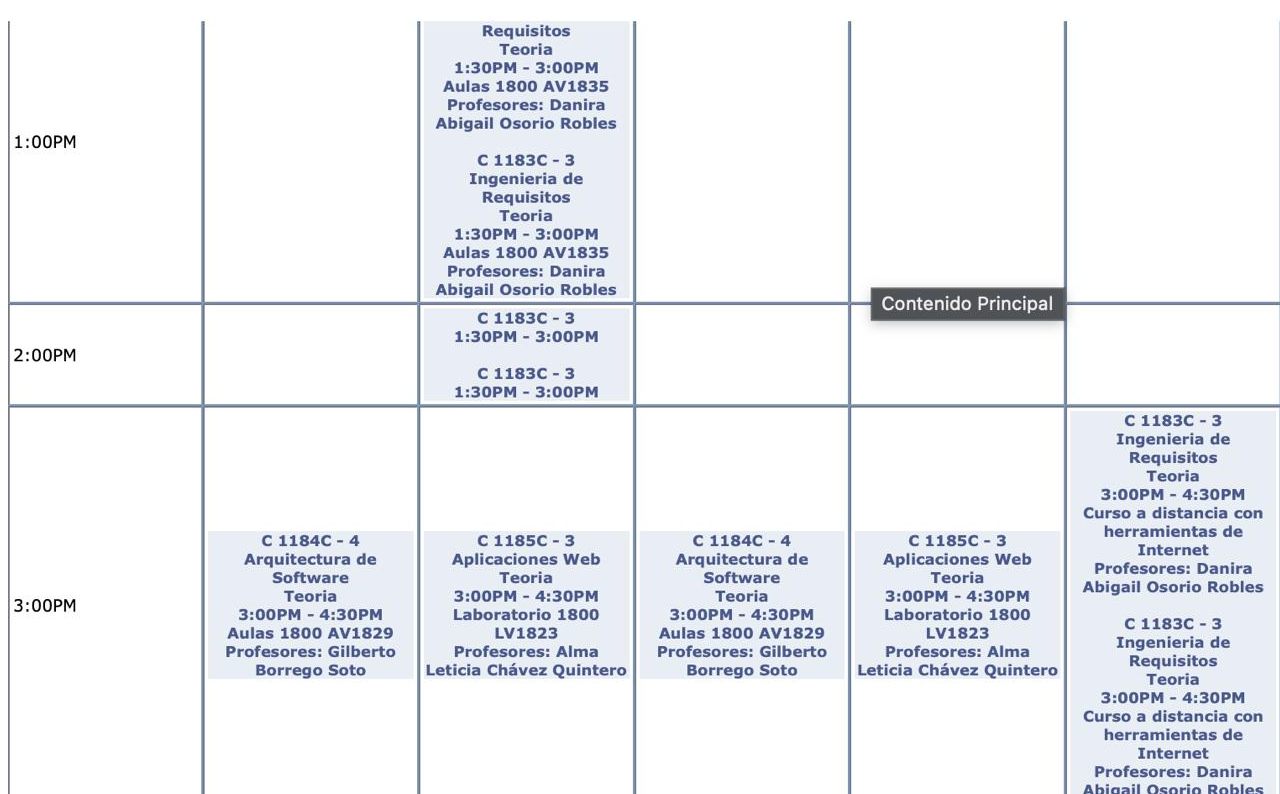
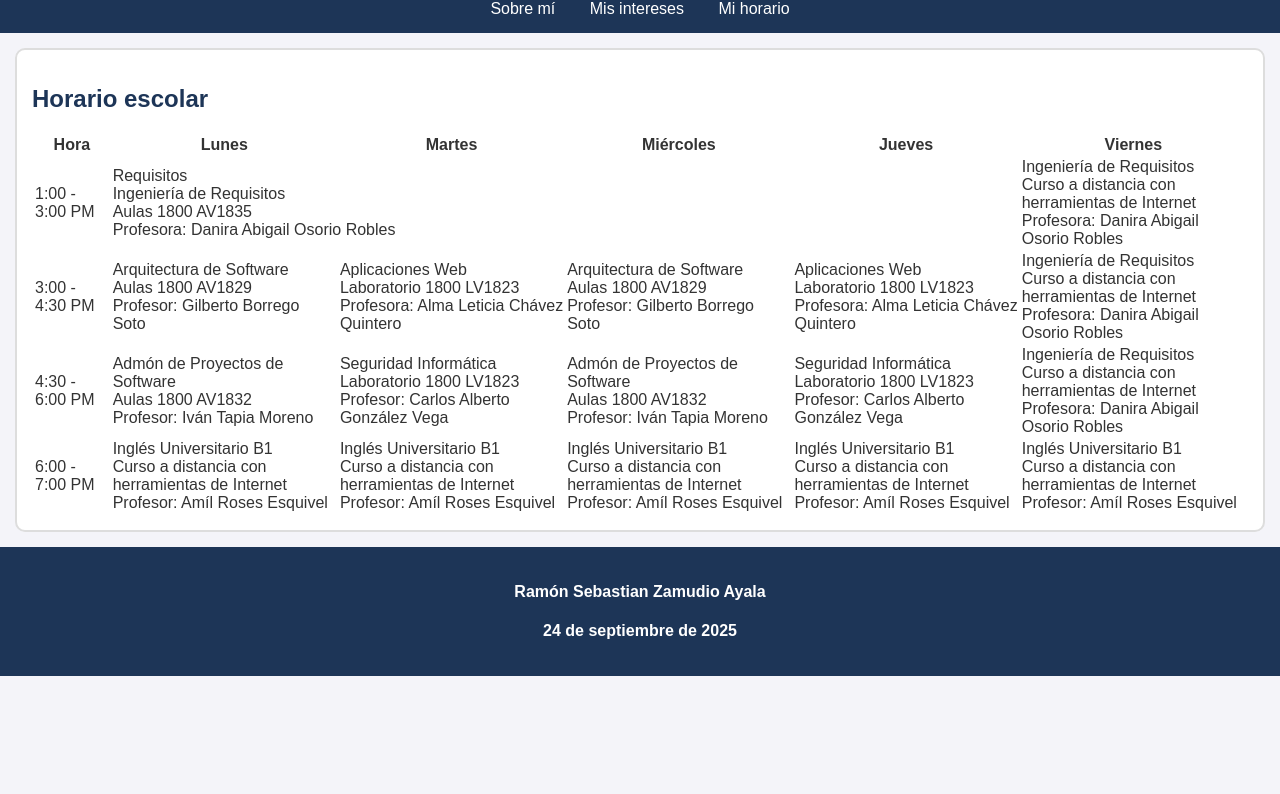
Before and after one commit to ramonZamudio5/Curriculum_zamudioRamon, a plain HTML site: page schedule.html in a window 1280 px wide. Shown: the part 95-889 px from the top of the page. After the commit the page ends 800 px from the top, so only its background shows below. Drawn offline with Linux system fonts and the light colour scheme.

Commit message:
estilos2

```diff
--- a/schedule.html
+++ b/schedule.html
@@ -3,15 +3,137 @@
   <head>
     <title>Mi horario</title>
     <meta charset="UTF-8">
+    <link rel="stylesheet" href="style.css">
   </head>
   <body>
-            <nav>
-                <a href="index.html">Sobre mi</a>
+    <header>
+      <h1>Mi horario</h1>
+    </header>
+
+    <nav id="navbar">
+        <a href="index.html">Sobre mí</a>
         <a href="./interest.html">Mis intereses</a>
         <a href="./schedule.html">Mi horario</a>
     </nav>
-            <h1>Este es mi horario de clases actuales</h1>
-            <img src="./img/horario.jpeg" alt="">
+
+    <section>
+      <h2>Horario escolar</h2>
+      <table>
+        <thead>
+          <tr>
+            <th>Hora</th>
+            <th>Lunes</th>
+            <th>Martes</th>
+            <th>Miércoles</th>
+            <th>Jueves</th>
+            <th>Viernes</th>
+          </tr>
+        </thead>
+        <tbody>
+          <tr>
+            <td>1:00 - 3:00 PM</td>
+            <td colspan="2">
+              Requisitos<br>
+              Ingeniería de Requisitos<br>
+              Aulas 1800 AV1835<br>
+              Profesora: Danira Abigail Osorio Robles
+            </td>
+            <td></td>
+            <td></td>
+            <td>
+              Ingeniería de Requisitos<br>
+              Curso a distancia con herramientas de Internet<br>
+              Profesora: Danira Abigail Osorio Robles
+            </td>
+          </tr>
+          <tr>
+            <td>3:00 - 4:30 PM</td>
+            <td>
+              Arquitectura de Software<br>
+              Aulas 1800 AV1829<br>
+              Profesor: Gilberto Borrego Soto
+            </td>
+            <td>
+              Aplicaciones Web<br>
+              Laboratorio 1800 LV1823<br>
+              Profesora: Alma Leticia Chávez Quintero
+            </td>
+            <td>
+              Arquitectura de Software<br>
+              Aulas 1800 AV1829<br>
+              Profesor: Gilberto Borrego Soto
+            </td>
+            <td>
+              Aplicaciones Web<br>
+              Laboratorio 1800 LV1823<br>
+              Profesora: Alma Leticia Chávez Quintero
+            </td>
+            <td>
+              Ingeniería de Requisitos<br>
+              Curso a distancia con herramientas de Internet<br>
+              Profesora: Danira Abigail Osorio Robles
+            </td>
+          </tr>
+          <tr>
+            <td>4:30 - 6:00 PM</td>
+            <td>
+              Admón de Proyectos de Software<br>
+              Aulas 1800 AV1832<br>
+              Profesor: Iván Tapia Moreno
+            </td>
+            <td>
+              Seguridad Informática<br>
+              Laboratorio 1800 LV1823<br>
+              Profesor: Carlos Alberto González Vega
+            </td>
+            <td>
+              Admón de Proyectos de Software<br>
+              Aulas 1800 AV1832<br>
+              Profesor: Iván Tapia Moreno
+            </td>
+            <td>
+              Seguridad Informática<br>
+              Laboratorio 1800 LV1823<br>
+              Profesor: Carlos Alberto González Vega
+            </td>
+            <td>
+              Ingeniería de Requisitos<br>
+              Curso a distancia con herramientas de Internet<br>
+              Profesora: Danira Abigail Osorio Robles
+            </td>
+          </tr>
+          <tr>
+            <td>6:00 - 7:00 PM</td>
+            <td>
+              Inglés Universitario B1<br>
+              Curso a distancia con herramientas de Internet<br>
+              Profesor: Amíl Roses Esquivel
+            </td>
+            <td>
+              Inglés Universitario B1<br>
+              Curso a distancia con herramientas de Internet<br>
+              Profesor: Amíl Roses Esquivel
+            </td>
+            <td>
+              Inglés Universitario B1<br>
+              Curso a distancia con herramientas de Internet<br>
+              Profesor: Amíl Roses Esquivel
+            </td>
+            <td>
+              Inglés Universitario B1<br>
+              Curso a distancia con herramientas de Internet<br>
+              Profesor: Amíl Roses Esquivel
+            </td>
+            <td>
+              Inglés Universitario B1<br>
+              Curso a distancia con herramientas de Internet<br>
+              Profesor: Amíl Roses Esquivel
+            </td>
+          </tr>
+        </tbody>
+      </table>
+    </section>
+
     <footer>
       <h4>Ramón Sebastian Zamudio Ayala</h4>
       <h4>24 de septiembre de 2025</h4>
--- /dev/null
+++ b/style.css
@@ -0,0 +1,97 @@
+:root {
+    --color-fondo: #f4f4f9;
+    --color-primario: #1d3557;
+    --color-secundario: #457b9d;
+    --color-acento: #e63946;
+    --color-texto: #333;
+    --padding: 15px;
+    --margen: 15px;
+}
+
+
+body {
+    font-family: Arial, sans-serif;
+    margin: 0;
+    padding: 0;
+    background: var(--color-fondo);
+    color: var(--color-texto);
+}
+
+
+#navbar {
+    background: var(--color-primario);
+    padding: var(--padding);
+    text-align: center;
+}
+#navbar a {
+    color: white;
+    margin: 0 15px;
+    text-decoration: none;
+}
+#navbar a:hover {
+    color: var(--color-acento);
+}
+
+
+.profile-header {
+    text-align: center;
+    padding: var(--padding);
+    background: var(--color-secundario);
+    color: white;
+    position: relative;
+}
+.foto {
+    border: 4px solid white;
+    border-radius: 15px;
+    margin: var(--margen);
+}
+#nombre::after {
+    content: " ⭐";
+    color: gold;
+}
+
+
+section {
+    margin: var(--margen);
+    padding: var(--padding);
+    border: 2px solid #ddd;
+    border-radius: 10px;
+    background: white;
+}
+section h2 {
+    color: var(--color-primario);
+}
+
+
+.descripcion p {
+    width: 400px;
+    height: 80px;
+    overflow: auto;
+}
+
+
+.idiomas li {
+    float: left;
+    width: 100px;
+    margin: 10px;
+    padding: 5px;
+    background: var(--color-secundario);
+    color: white;
+    text-align: center;
+    border-radius: 8px;
+}
+.idiomas::after {
+    content: "";
+    display: block;
+    clear: both;
+}
+
+
+footer {
+    text-align: center;
+    background: var(--color-primario);
+    color: white;
+    padding: var(--padding);
+    position: relative;
+    z-index: 5;
+}
```
Also changed, not shown: index.html (+32 -21 lines), interest.html (+19 -13 lines). Lines whose indentation alone changed are shown as unchanged.
